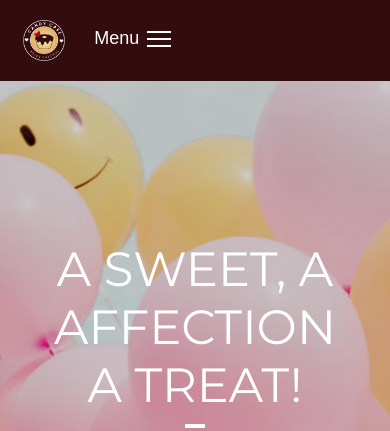
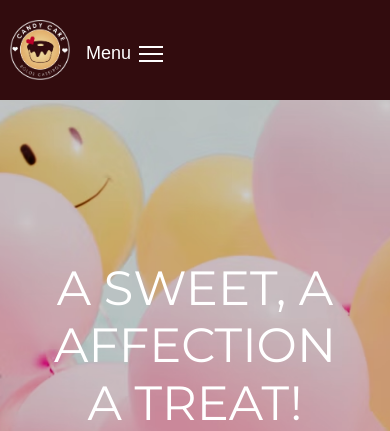
Before and after one commit to emidiovaleretto/candy-care-dublin-ecommerce, a Django app: page / in a window 390 px wide. Shown: the top 431 px of the page. Run offline with Django 3.2, Linux system fonts and the light colour scheme; style sheets or scripts are compiled from the project's sources; some libraries are stand-ins or nearby versions.

Commit message:
Fix hamburguer position on mobile screens.

```diff
--- a/static/css/scss/_header.scss
+++ b/static/css/scss/_header.scss
@@ -52,10 +52,6 @@
 }
 
 @media (max-width: 768px) {
-    .header > .container {
-        display: flex;
-        justify-content: space-between;
-    }
     .header-menu {
         display: flex;
         flex-direction: column;
@@ -97,6 +93,8 @@
         gap: 8px;
         align-items: center;
         z-index: 9999;
+        position: relative;
+        top: 15px;
         cursor: pointer;
     }
 
```
